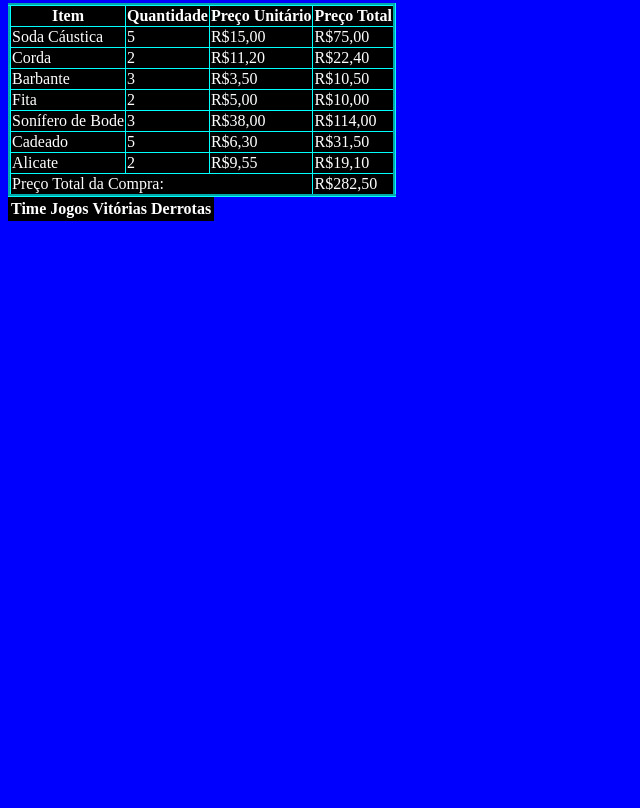
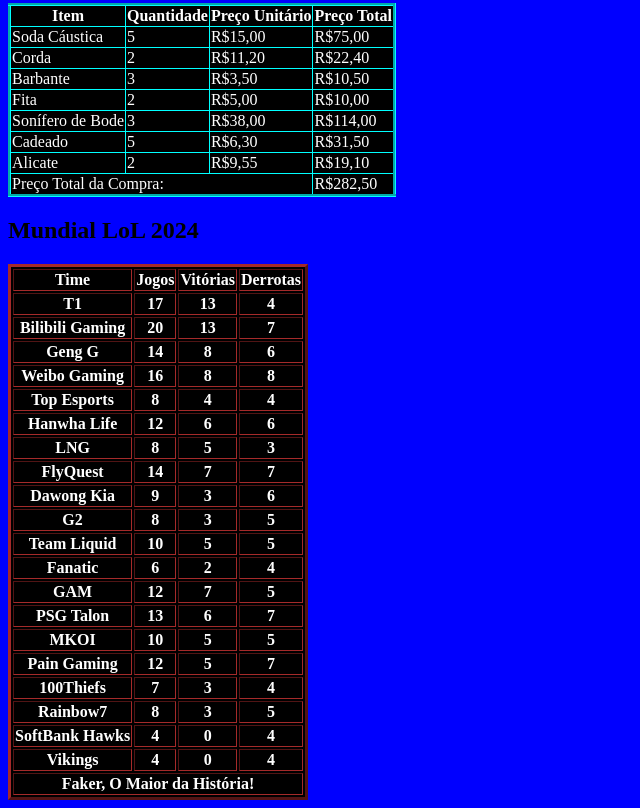
Before and after one commit to Gabiss1/UC12-Frontend, a plain HTML site: page Aula-22-10-25/index.html in a window 1280 px wide. Shown: the part 501-1309 px from the top of the page, without its empty margins (0-640 px from the left). Before the commit the page ends 800 px from the top, so only its background shows below. Drawn offline with Linux system fonts and the light colour scheme.

Commit message:
Finalizando as atividades

```diff
--- a/Aula-22-10-25/index.html
+++ b/Aula-22-10-25/index.html
@@ -208,7 +208,8 @@
     </section>
 
     <section>
-        <table>
+        <h2>Mundial LoL 2024</h2>
+        <table border="1" style="border-color: brown;">
             <thead>
                 <tr>
                     <th>Time</th>
@@ -218,7 +219,154 @@
                 </tr>
             </thead>
 
+            <tbody>
+                <tr>
+                    <th>T1</th>
+                    <th>17</th>
+                    <th>13</th>
+                    <th>4</th>
+                </tr>
 
+                <tr>
+                    <th>Bilibili Gaming</th>
+                    <th>20</th>
+                    <th>13</th>
+                    <th>7</th>
+                </tr>
+
+                <tr>
+                    <th>Geng G</th>
+                    <th>14</th>
+                    <th>8</th>
+                    <th>6</th>
+                </tr>
+
+                <tr>
+                    <th>Weibo Gaming</th>
+                    <th>16</th>
+                    <th>8</th>
+                    <th>8</th>
+                </tr>
+
+                <tr>
+                    <th>Top Esports</th>
+                    <th>8</th>
+                    <th>4</th>
+                    <th>4</th>
+                </tr>
+
+                <tr>
+                    <th>Hanwha Life</th>
+                    <th>12</th>
+                    <th>6</th>
+                    <th>6</th>
+                </tr>
+
+                <tr>
+                    <th>LNG</th>
+                    <th>8</th>
+                    <th>5</th>
+                    <th>3</th>
+                </tr>
+
+                <tr>
+                    <th>FlyQuest</th>
+                    <th>14</th>
+                    <th>7</th>
+                    <th>7</th>
+                </tr>
+
+                <tr>
+                    <th>Dawong Kia</th>
+                    <th>9</th>
+                    <th>3</th>
+                    <th>6</th>
+                </tr>
+
+                <tr>
+                    <th>G2</th>
+                    <th>8</th>
+                    <th>3</th>
+                    <th>5</th>
+                </tr>
+
+                <tr>
+                    <th>Team Liquid</th>
+                    <th>10</th>
+                    <th>5</th>
+                    <th>5</th>
+                </tr>
+
+                <tr>
+                    <th>Fanatic</th>
+                    <th>6</th>
+                    <th>2</th>
+                    <th>4</th>
+                </tr>
+
+                <tr>
+                    <th>GAM</th>
+                    <th>12</th>
+                    <th>7</th>
+                    <th>5</th>
+                </tr>
+
+                <tr>
+                    <th>PSG Talon</th>
+                    <th>13</th>
+                    <th>6</th>
+                    <th>7</th>
+                </tr>
+
+                <tr>
+                    <th>MKOI</th>
+                    <th>10</th>
+                    <th>5</th>
+                    <th>5</th>
+                </tr>
+
+                <tr>
+                    <th>Pain Gaming</th>
+                    <th>12</th>
+                    <th>5</th>
+                    <th>7</th>
+                </tr>
+
+                <tr>
+                    <th>100Thiefs</th>
+                    <th>7</th>
+                    <th>3</th>
+                    <th>4</th>
+                </tr>
+
+                <tr>
+                    <th>Rainbow7</th>
+                    <th>8</th>
+                    <th>3</th>
+                    <th>5</th>
+                </tr>
+
+                <tr>
+                    <th>SoftBank Hawks</th>
+                    <th>4</th>
+                    <th>0</th>
+                    <th>4</th>
+                </tr>
+
+                <tr>
+                    <th>Vikings</th>
+                    <th>4</th>
+                    <th>0</th>
+                    <th>4</th>
+                </tr>
+
+            </tbody>
+
+            <tfoot>
+                <tr>
+                    <th colspan="4">Faker, O Maior da História!</th>
+                </tr>
+            </tfoot>
         </table>
     </section>
 </body>
--- a/Aula-23-10-25/CSS/style.css
+++ b/Aula-23-10-25/CSS/style.css
@@ -1,5 +1,6 @@
 p {
-    color: greenyellow;
+    color: gray;
+    font-size: 18px;
 }
 
 .verde {
@@ -8,11 +9,22 @@
 }
 
 h1 {
-    color: crimson;
+    color: blue;
     font-family: Verdana, Geneva, Tahoma, sans-serif;
     text-align: center;
 }
 
 body {
-    background-color: blanchedalmond;
+    background-color: pink;
 }
+
+button {
+    color: white;
+    background-color: red;
+    border-radius: 50%;
+    margin-left: 30px;
+}
+
+#botao1 {
+    margin-left: 60px;
+}
```
Also changed, not shown: Aula-23-10-25/index.html (+2 -0 lines).
